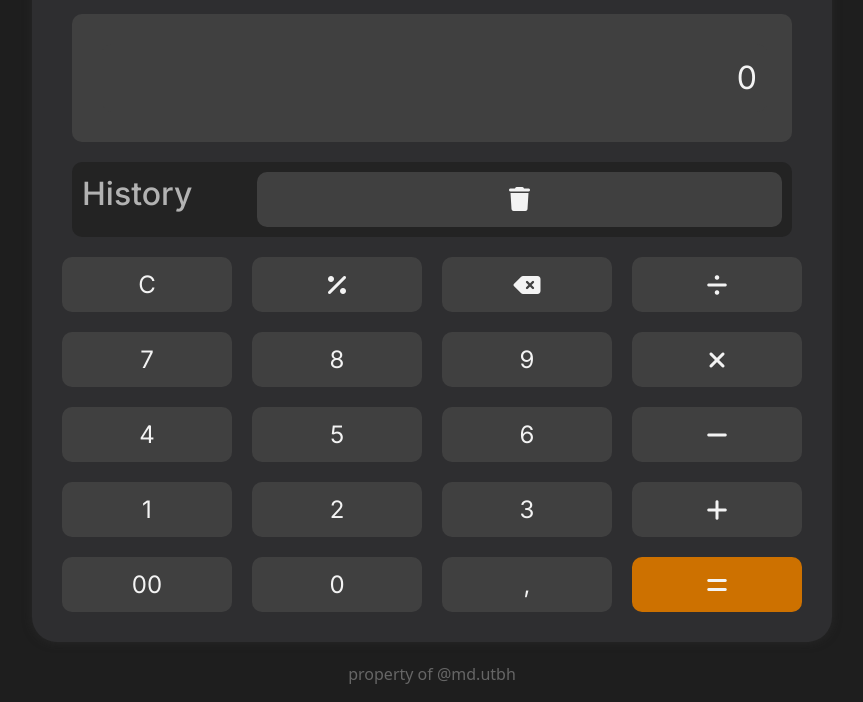
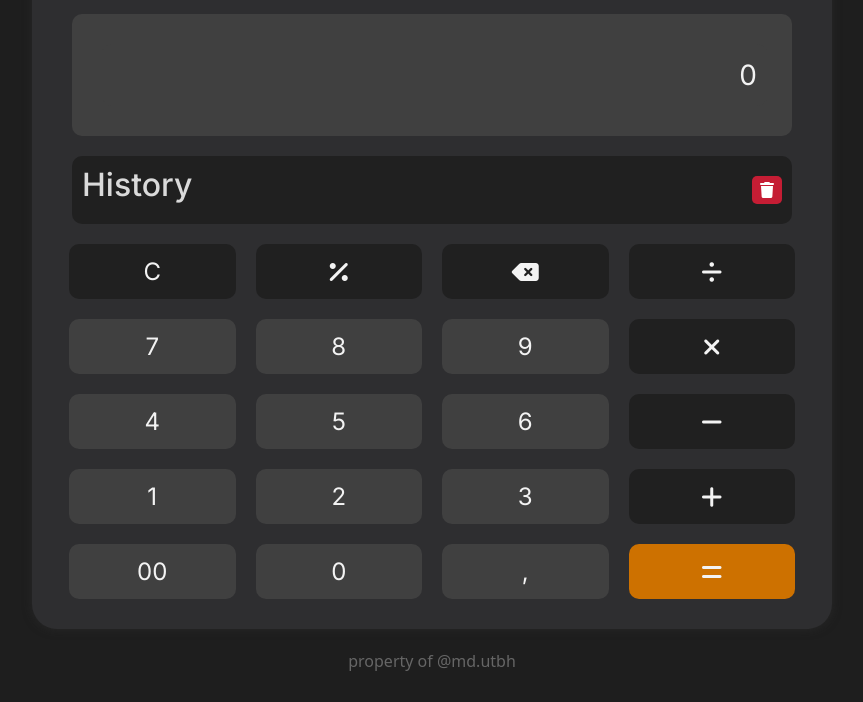
Before and after one commit to md-utbh/Simple-Calculator, a plain HTML site: page index.html in a window 1280 px wide. Shown: the part 114-816 px from the top of the page, without its empty margins (208-1071 px from the left). Drawn offline with nearby package versions, Linux system fonts and the light colour scheme.

Commit message:
Update style.css

```diff
--- a/style.css
+++ b/style.css
@@ -39,7 +39,7 @@ body {
   scrollbar-width: none; /* Hide scrollbar in Firefox */
   -ms-overflow-style: none; /* Hide scrollbar in IE and Edge */
   font-family: var(--body-font);
-  font-size: 2rem;
+  font-size: 1.75rem;
   text-align: right;
   margin: 20px;
   padding: 10px;
@@ -62,8 +62,8 @@ body {
 
 /* History */
 .calculator-history {
-  background: #232323;
-  color: #b2b2b2ff;
+  background: #202020ff;
+  color: #dadadaff;
   border-radius: 10px;
   margin: 10px 20px;
   padding: 10px;
@@ -80,9 +80,42 @@ body {
 }
 
 #history-list li {
+  margin-bottom: 10px;
   padding: 2px 0;
-  border-bottom: 1px solid #444;
   font-size: 0.95rem;
+}
+
+#history-results {
+  color: #ccc;
+  margin-top: 10px;
+  text-align: start;
+  font-size: 1.25rem;
+  height: 90px;
+  border: none;
+  border-radius: 10px;
+  width: 100%;
+  transition: background-color 0.2s;
+  background-color: var(--container-color);
+}
+
+#history-results:hover {
+  background-color: var(--display-color);
+}
+
+.fa-trash {
+  color: white;
+}
+
+#clear-history {
+  border: none;
+  padding: 2px 8px;
+  background-color: #c51d34;
+  border-radius: 5px;
+  transition: background 0.2s;
+}
+
+#clear-history:hover {
+  background: #d91630ff;
 }
 
 /* .calculator-display {
@@ -102,9 +135,50 @@ body {
   font-size: 1rem;
 }
 
-button {
+#clear,
+#button-percent,
+#button-delete,
+#button-divide,
+#button-multiply,
+#button-minus,
+#button-equals,
+#button-plus {
+  border: none;
+  border-radius: 10px;
+  font-size: 1.5rem;
+  cursor: pointer;
+  transition: background-color 0.3s ease;
   height: 55px;
-  width: 75%;
+  width: 22.5%;
+  background-color: #202020ff;
+  color: var(--text-color);
+}
+
+#clear:hover,
+#button-percent:hover,
+#button-delete:hover,
+#button-divide:hover,
+#button-multiply:hover,
+#button-minus:hover,
+#button-equals:hover,
+#button-plus:hover {
+  background-color: #181818ff;
+}
+
+#button-coma,
+#button-7,
+#button-8,
+#button-9,
+#button-4,
+#button-5,
+#button-6,
+#button-1,
+#button-2,
+#button-3,
+#button-0,
+#button-00 {
+  height: 55px;
+  width: 22.5%;
   background-color: var(--display-color);
   color: var(--text-color);
   border: none;
@@ -114,7 +188,18 @@ button {
   transition: background-color 0.3s ease;
 }
 
-button:hover {
+#button-coma:hover,
+#button-7:hover,
+#button-8:hover,
+#button-9:hover,
+#button-4:hover,
+#button-5:hover,
+#button-6:hover,
+#button-1:hover,
+#button-2:hover,
+#button-3:hover,
+#button-0:hover,
+#button-00:hover {
   background-color: var(--button-hover-color);
 }
 
@@ -123,8 +208,8 @@ button:hover {
   color: var(--text-color);
 }
 
-button:hover#button-equals {
-  background-color: #965200ff;
+#button-equals:hover {
+  background-color: rgba(162, 89, 0, 1);
 }
 
 footer {
```
